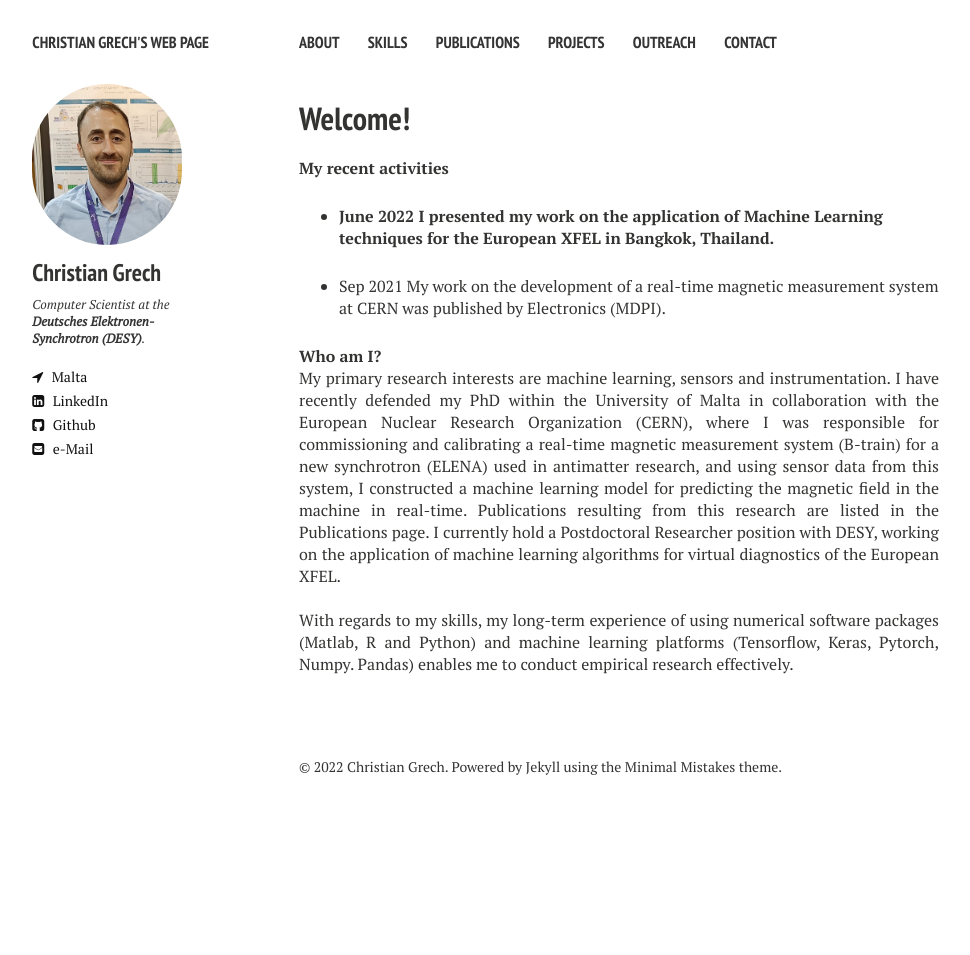
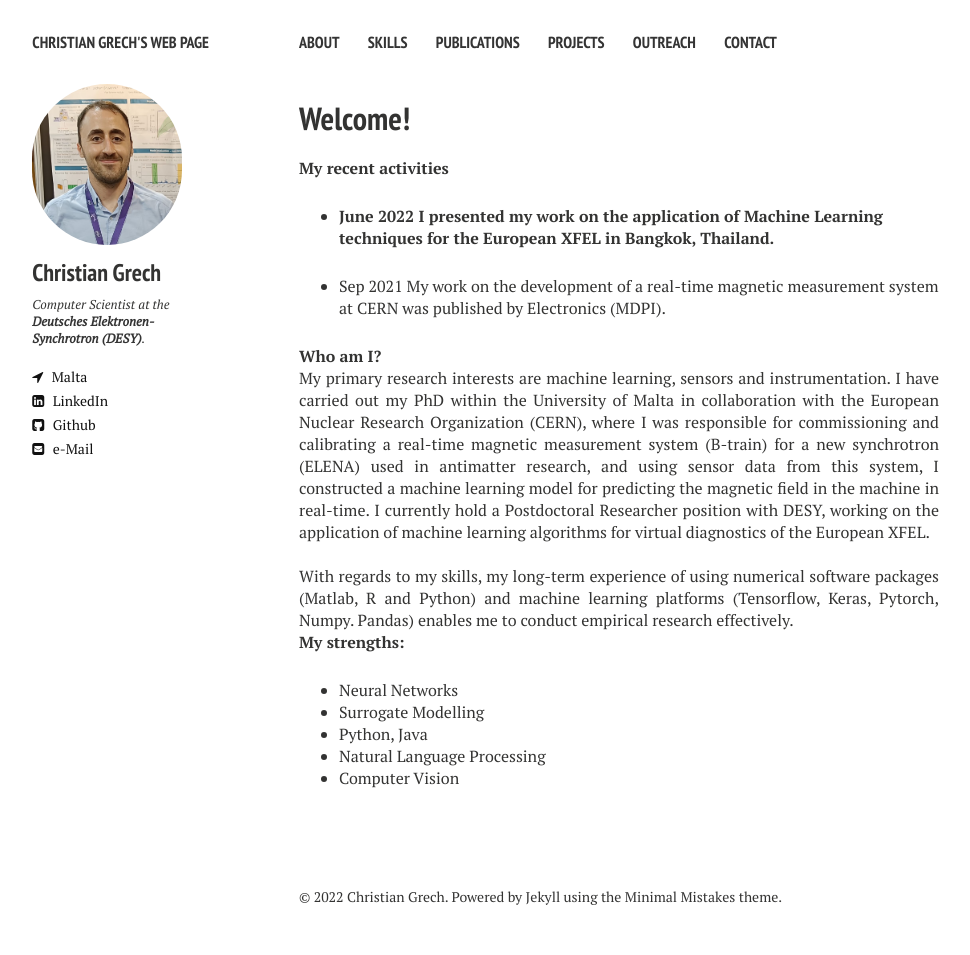
Before and after one commit to cgre23/cgre23.github.io, a Jekyll site: the page built from index.md, in a window 1280 px wide. Shown: the whole page, without its empty margins (21-991 px from the left). Built offline with Jekyll 4.4.1, drawn with Linux system fonts in a browser that asks for light colours; nearby versions of some CDN libraries; before the commit the page ends 900 px from its top, so only the background shows below that.

Commit message:
Update index.md

```diff
--- a/index.md
+++ b/index.md
@@ -15,9 +15,18 @@ image: banner1.png
 **Who am I?**
 <br>
 
-<p align="justify">My primary research interests are machine learning, sensors and instrumentation. I have recently defended my PhD within the University of Malta in collaboration with the European Nuclear Research Organization (CERN), where I was responsible for commissioning and calibrating a real-time magnetic measurement system (B-train) for a new synchrotron (ELENA) used in antimatter research, and using sensor data from this system, I constructed a machine learning model for predicting the magnetic field in the machine in real-time. Publications resulting from this research are listed in the Publications page. I currently hold a Postdoctoral Researcher position with DESY, working on the application of machine learning algorithms for virtual diagnostics of the European XFEL. </p><br>
+<p align="justify">My primary research interests are machine learning, sensors and instrumentation. I have carried out my PhD within the University of Malta in collaboration with the European Nuclear Research Organization (CERN), where I was responsible for commissioning and calibrating a real-time magnetic measurement system (B-train) for a new synchrotron (ELENA) used in antimatter research, and using sensor data from this system, I constructed a machine learning model for predicting the magnetic field in the machine in real-time. I currently hold a Postdoctoral Researcher position with DESY, working on the application of machine learning algorithms for virtual diagnostics of the European XFEL. </p><br>
 
 
 <p align="justify">With regards to my skills, my long-term experience of using numerical software packages (Matlab, R and Python) and machine learning platforms (Tensorflow, Keras, Pytorch, Numpy. Pandas) enables me to conduct empirical research effectively. </p>
 
+**My strengths:**
+
+<ul>
+  <li>Neural Networks</li>
+  <li>Surrogate Modelling</li>
+  <li>Python, Java</li>
+  <li>Natural Language Processing</li>
+  <li>Computer Vision</li>
+</ul>
 <br />
```
